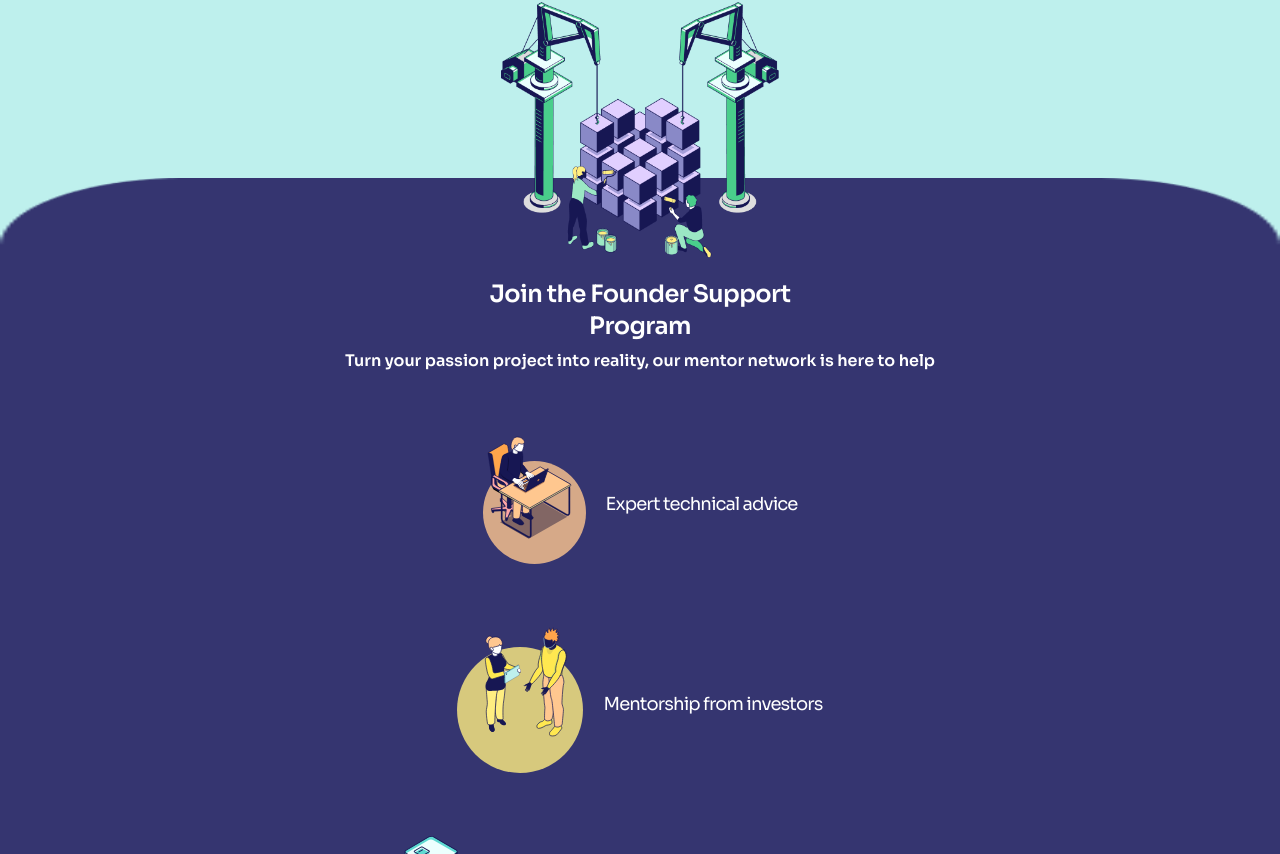
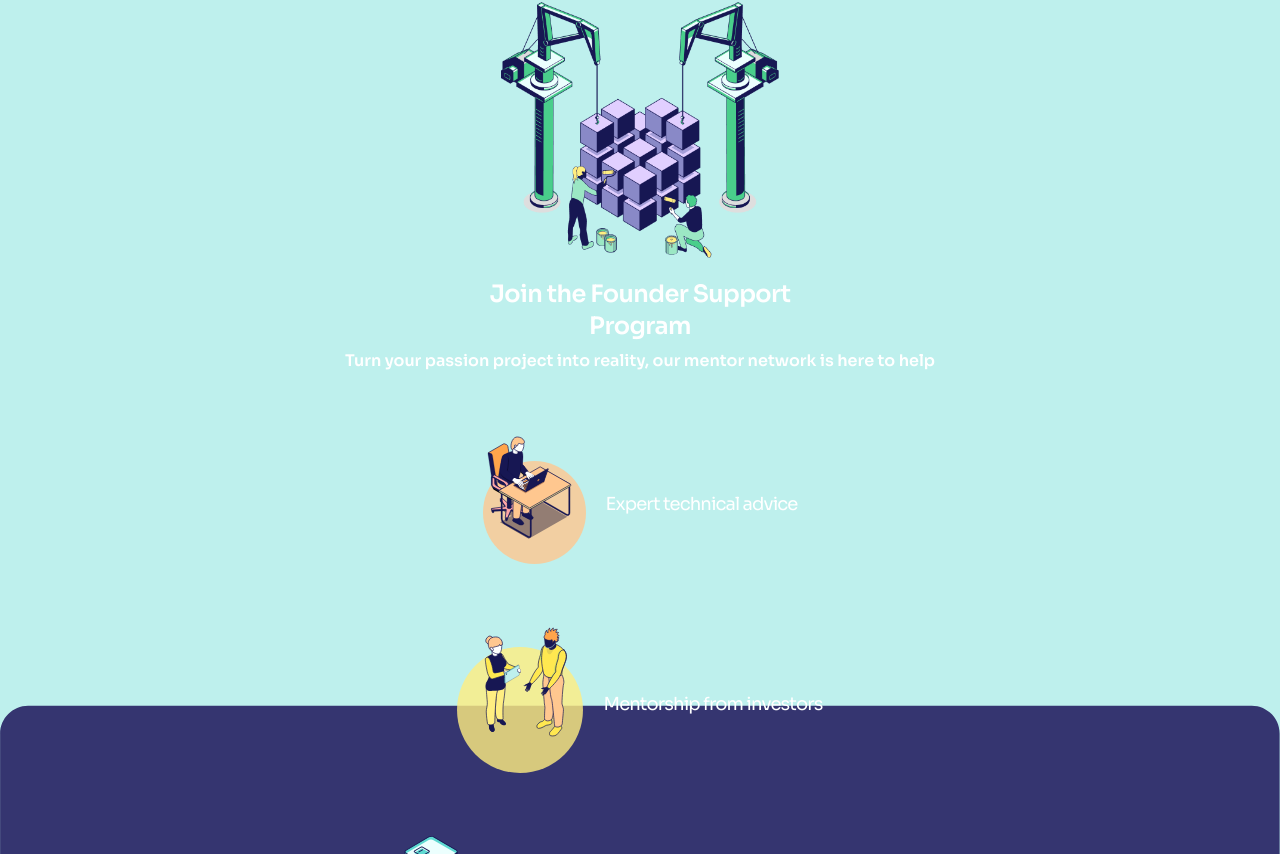
Before and after one commit to koii-network/homepage, a Next.js app: page /founders in a window 1280 px wide. Shown: the part 4926-5780 px from the top of the page. Built offline with nearby package versions, Linux system fonts and the light colour scheme.

Commit message:
fix: background icon

```diff
--- a/components/founders/program-benefits/index.tsx
+++ b/components/founders/program-benefits/index.tsx
@@ -5,7 +5,9 @@ import { Benefit } from "./benefit";
 export const ProgramBenefits = () => {
   return (
     <div className="flex flex-col relative justify-center w-full bg-lightmint">
-      <div className="!px-8 w-full flex-col pb-16 lg:pb-36 flex justify-center align-center z-40">
+      <div
+        className={`!px-8 w-full flex-col pb-16 lg:pb-36 flex justify-center align-center z-40`}
+      >
         <div className="flex w-full flex-col items-center justify-center lg:flex-row">
           <div className="flex justify-center align-center -mt-44">
             <div className="relative h-64 lg:h-[410px] w-[278px] lg:w-[485px]">
@@ -41,10 +43,10 @@ export const ProgramBenefits = () => {
           })}
         </div>
       </div>
-      <div className="absolute w-full h-full">
-        <div className="relative w-full h-full">
+      <div className={`absolute w-full h-full`}>
+        <div className="relative min-w-full max-w-full h-full">
           <Image
-            src="/images/founders/benefits-background.png"
+            src="/images/founders/benefit-background.svg"
             alt="benefits building"
             layout="fill"
           />
--- a/styles/benefit.module.scss
+++ b/styles/benefit.module.scss
@@ -4,3 +4,35 @@
         padding-bottom: 20px !important;
     }
 }
+
+.background {
+    border-radius: 3% 3% 3% 3% / 3% 3% 3% 3%;
+}
+
+.image {
+    img {
+        width: 100% !important;
+        height: 100% !important;
+    }
+}
+
+// .background::after {
+//   content: "";
+//   position: absolute;
+//   height: 80px;
+//   left: 5%;
+//   right: 5%;
+//   border-radius: 80%;
+//   bottom: -30px;
+//   background: #353570;
+// }
+
+// .triangle {
+//     width: 0;
+// 	height: 0;
+// 	border-left: 5px solid transparent;
+// 	border-right: 5px solid transparent;
+// 	border-top: 5px solid #2f2f2f;
+// 	font-size: 0;
+// 	line-height: 0;
+// }
```
Also changed, not shown: components/founders/program-benefits/background.tsx (added), public/images/founders/benefit-background.svg (added).
